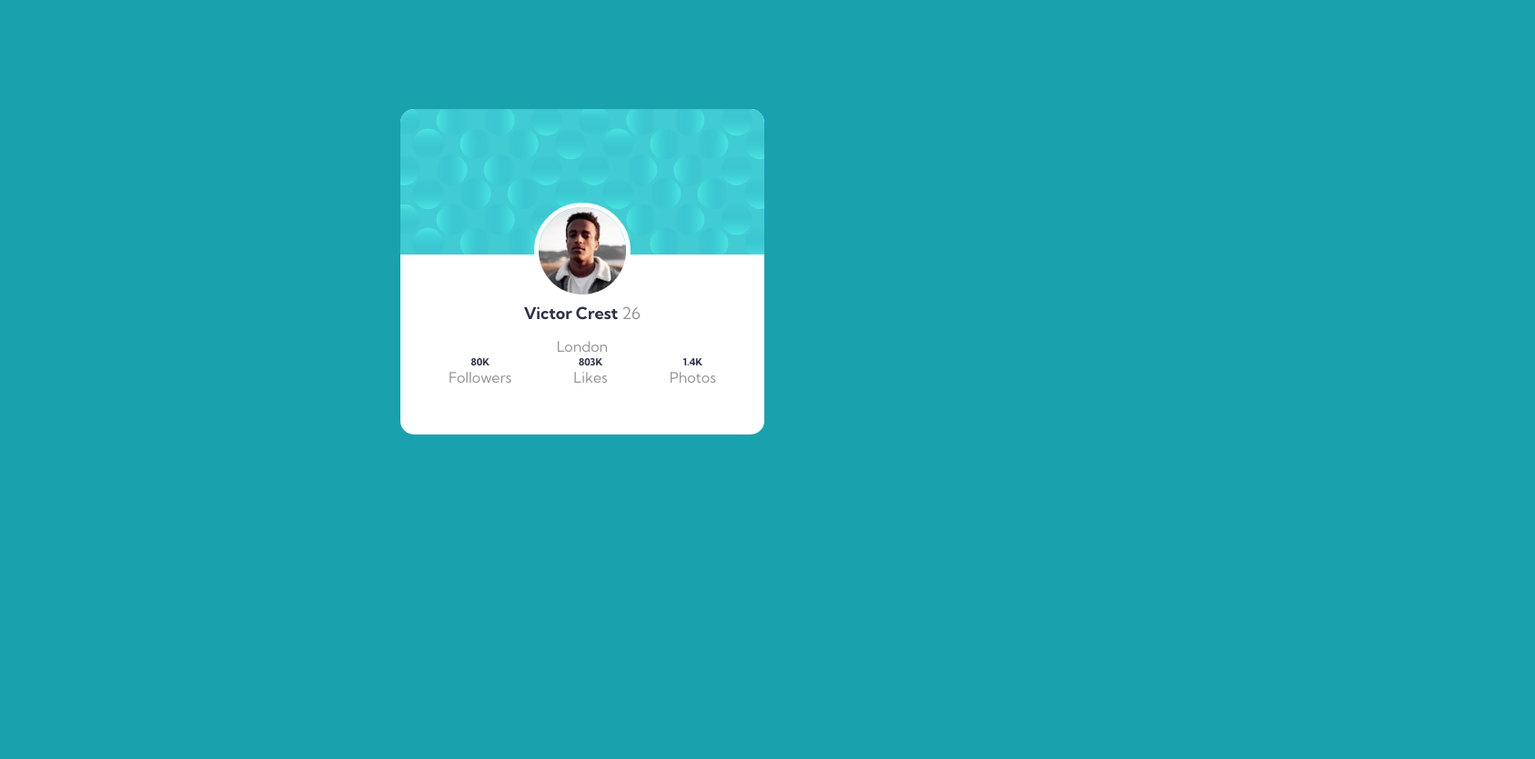
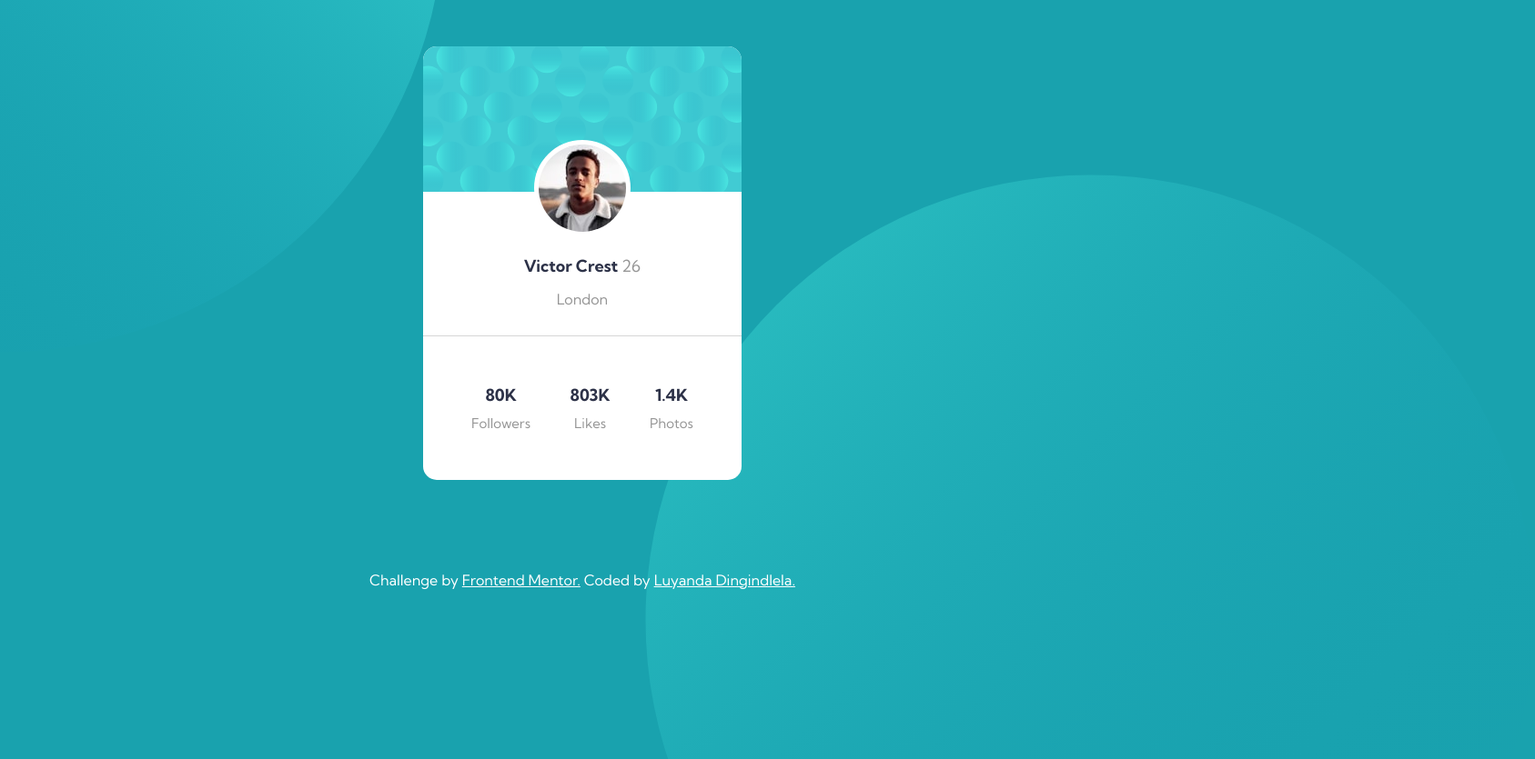
Before and after one commit to LuyandaDingindlela101/Profile-card-component, a plain HTML site: page index.html in a window 1280 px wide. Shown: the part 101-936 px from the top of the page at 91% size, 1687 px wide, since content can reach past the window. Before the commit the page ends 800 px from the top, so only its background shows below. Drawn offline with Linux system fonts and the light colour scheme.

Commit message:
challenge completed

```diff
--- a/index.html
+++ b/index.html
@@ -12,6 +12,8 @@
 		<link rel="stylesheet" href="./styles/main.css">
 	</head>
 	<body>
+		<img src="./images/bg-pattern-top.svg" class="top-bg-image bg-image" alt="background pattern">
+		<img src="./images/bg-pattern-bottom.svg" class="bottom-bg-image bg-image" alt="background pattern">
 		<div class="profile-card">
 			<div class="profile-header">
 				<img src="./images/image-victor.jpg" alt="Victor profile image">
@@ -37,9 +39,11 @@
 				</div>
 			</div>
 		</div>
-		<!-- <div class="attribution">
-			Challenge by <a href="https://www.frontendmentor.io?ref=challenge" target="_blank">Frontend Mentor</a>.
-			Coded by <a href="#">Your Name Here</a>.
-		</div> -->
+		<div class="attribution">
+			<p>
+				Challenge by <a href="https://www.frontendmentor.io?ref=challenge" target="_blank">Frontend Mentor.</a>
+				Coded by <a href="https://luyanda-portfolio.netlify.app/" target="_blank">Luyanda Dingindlela.</a>
+			</p>
+		</div>
 	</body>
 </html>
--- a/styles/main.css
+++ b/styles/main.css
@@ -10,12 +10,15 @@ body {
      background-repeat: no-repeat, no-repeat;
      font-family: 'Kumbh Sans', sans-serif;
      background: hsl(185, 75%, 39%);
+     flex-direction: column;
      justify-content: center;
      align-items: center;
      min-height: 100vh;
+     overflow: hidden;
      display: flex;
      width: 100%;
 }
+
 
 h1, h2, h3, h4, h5, h6 {
      color: hsl(229, 23%, 23%);
@@ -25,9 +28,26 @@ p {
      color: hsl(0, 0%, 59%);
 }
 
+body .bg-image {
+     z-index: -1;
+     user-select: none;
+     position: absolute;
+     transform: translate(-50%, -50%)
+}
+
+body .bg-image.top-bg-image {
+     top: 0;
+     left: 0;
+}
+
+body .bg-image.bottom-bg-image {
+     right: -70%;
+     bottom: -120%;
+ }
+
 .profile-card {
      width: 90%;
-     max-width: 400px;
+     max-width: 350px;
      overflow: hidden;
      text-align: center;
      margin: 100px auto;
@@ -44,31 +64,47 @@ p {
 .profile-card .profile-header img {
      object-fit: cover;
      border-radius: 50%;
+     background:#ffffff;
      transform: translateY(50%);
      border: 5px solid #ffffff;
 }
 
-.profile-card .profile-body {
-     padding: 53px;
+.profile-card .profile-body .profile-owner {
+     padding: 70px 0 30px 0;
+     border-bottom: 1px solid rgba(150, 150, 150, 0.4);
 }
 
 .profile-card .profile-body .profile-owner h1 {
      font-size: 18px;
      margin-bottom: 15px;
-     color: hsl(229, 23%, 23%)
+     color: #2d3248
 }
 
 .profile-card .profile-body .profile-owner h1 span {
      font-weight: 400;
-     color: hsl(0, 0%, 59%)
+     color: #969696
 }
 
 .profile-card .profile-body .profile-details {
+     padding: 53px;
      display: flex;
      align-items: center;
      justify-content:space-between;
 }
 
+.profile-card .profile-body .profile-details .detail h6 {
+     font-size: 18px;
+     margin-bottom: 10px;
+}
 
-.attribution { font-size: 11px; text-align: center; }
-.attribution a { color: hsl(228, 45%, 44%); }
+.profile-card .profile-body .profile-details .detail p {
+     font-size: 15px;
+}
+
+.attribution p {
+     color: #ffffff;
+     text-align: center;
+}
+.attribution a {
+     color: #ffffff;
+}
```
Also changed, not shown: images/challenge-preview.png (added), 1 other file.
